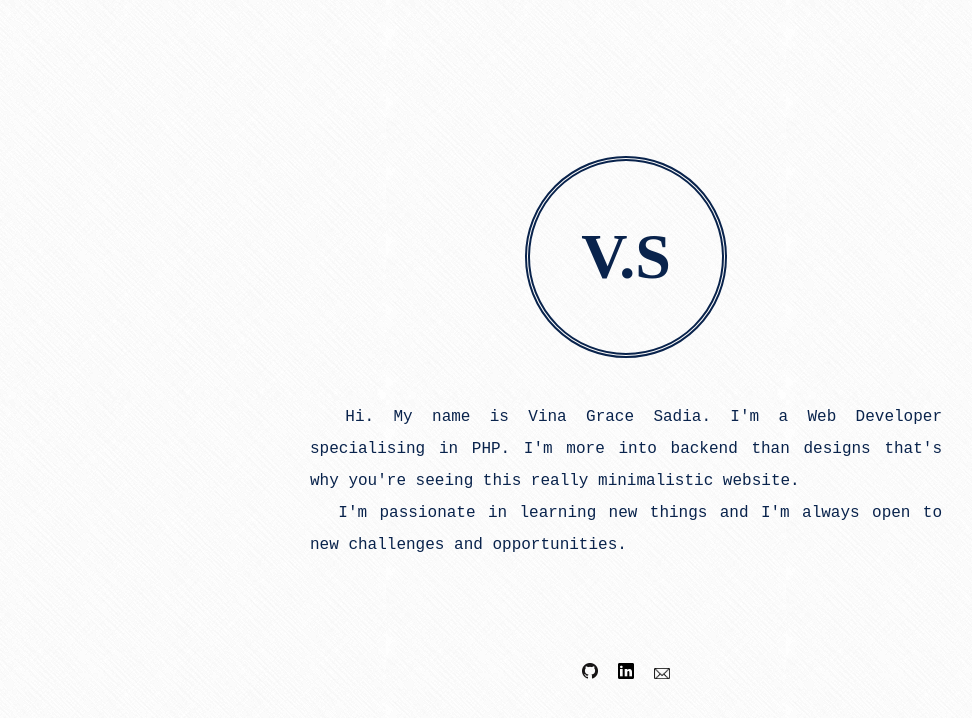
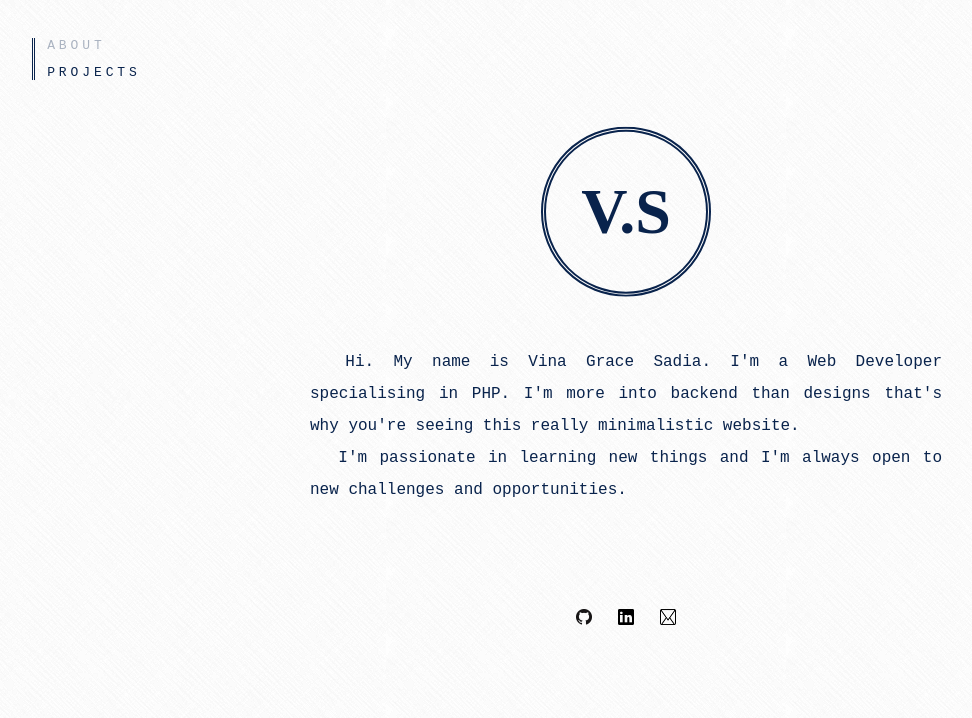
Before and after one commit to vinagrace-sadia/vinagrace-sadia.github.io, a plain HTML site: page index.html in a window 1280 px wide. Shown: the whole page, without its empty margins (14-986 px from the left). Drawn offline with Linux system fonts and the light colour scheme.

Commit message:
Add online portfolio

```diff
--- a/assets/css/style.css
+++ b/assets/css/style.css
@@ -18,7 +18,6 @@
 
 .info-text {
     text-align: justify;
-    font-family: "Roboto Mono", monospace;
     line-height: 2em;
 }
 
@@ -28,14 +27,18 @@
     border-style: double;
     border-width: thick;
     display: inline-flex;
+    font-family: "Times New Roman", Georgia, Serif;
     font-size: 4em;
     justify-content: center;
-    min-width: 3em;
-    min-height: 3em;
+    min-width: 2.5em;
+    min-height: 2.5em;
     vertical-align: middle;
+
+    animation: jump 3s ease 0s infinite normal ;
 }
 
 .social-icons {
+    min-height: 1em;
     padding: .5em .5em;
     width: 1em;
 }
@@ -44,11 +47,63 @@
     padding-top: 15%;
 }
 
+.nav-links {
+    border-left: double;
+    font-size: small;
+    margin-top: 3%;
+    margin-left: 3%;
+}
+
+.nav-links-item1 {
+    letter-spacing: 0.3em;
+    padding-bottom: 1%;
+    padding-left: 1%;
+
+    animation: blinker 3s linear infinite;
+}
+
+.nav-links-item2 {
+    letter-spacing: 0.3em;
+    padding-left: 1%;
+
+    animation: blinker 5s linear infinite;
+}
+
 a {
+    color: #09234c;
     text-decoration: none;
 }
 
 body {
     background: url("../images/crossword.png") repeat;
     color: #09234c;
+    font-family: "Roboto Mono", monospace;
 }
+
+@keyframes jump {
+    0%{
+        transform: translateY(0);
+    }
+    20%{
+        transform: translateY(0);
+    }
+    40%{
+        transform: translateY(-30px);
+    }
+    50%{
+        transform: translateY(0);
+    }
+    60%{
+        transform: translateY(-15px);
+    }
+    80%{
+        transform: translateY(0);
+    }
+    100%{
+        transform: translateY(0);
+    }
+}
+
+@keyframes blinker {
+    50% { opacity: 0; }
+}
--- a/index.html
+++ b/index.html
@@ -5,8 +5,12 @@
   <link rel="stylesheet" href="assets/css/style.css">
 </head>
 <body>
+<div id="nav" class="nav-links">
+    <div class="nav-links-item1"><a href="/about">ABOUT</a></div>
+    <div class="nav-links-item2"><a href="/projects">PROJECTS</a></div>
+</div>
 <div class="center">
-    <div id="header" class="text-center has-padding-top-mid">
+    <div class="text-center">
         <h1 class="header-initials">V.S</h1>
     </div>
     <div id="info" class="info-text">
```
Also changed, not shown: 2 other files.
